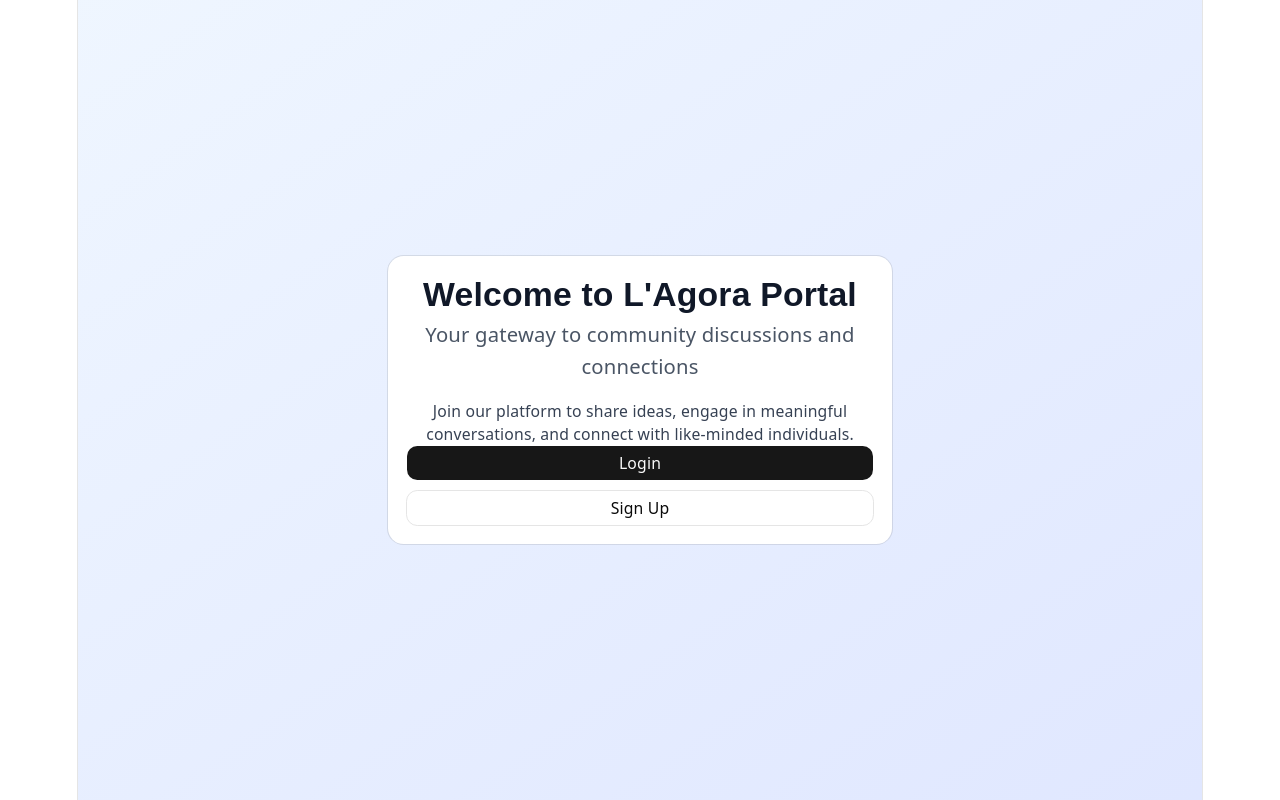
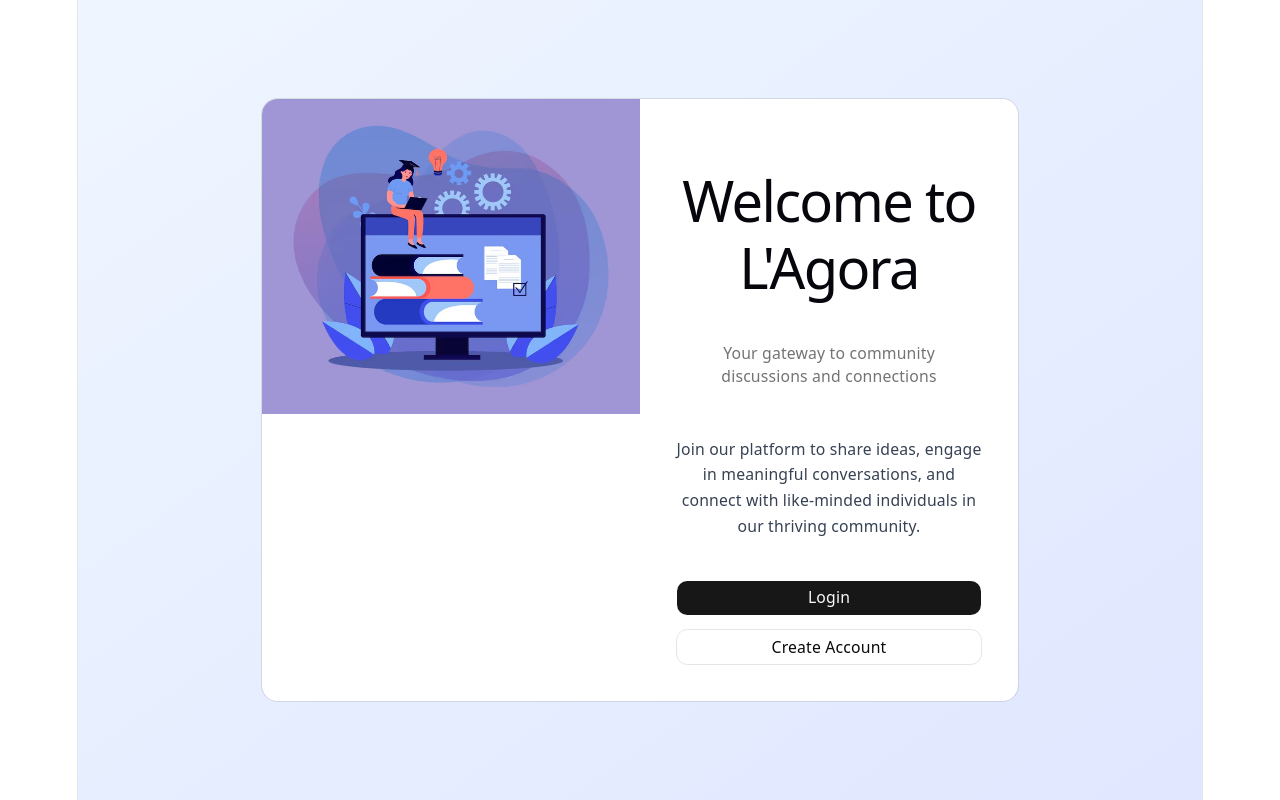
Before and after one commit to sarragobji/L-Agora-Portal, a React (Vite) app in the folder agora_front/agora-front/: page / in a window 1280 px wide. Built offline with nearby package versions, Linux system fonts and the light colour scheme.

Commit message:
updated homepage template

```diff
--- a/agora_front/agora-front/src/pages/Homepage.jsx
+++ b/agora_front/agora-front/src/pages/Homepage.jsx
@@ -1,31 +1,53 @@
 import { Link } from 'react-router-dom';
+import { cn } from '../lib/utils';
 import { Button } from '../components/ui/button';
-import { Card, CardContent, CardDescription, CardHeader, CardTitle } from '../components/ui/card';
+import { Card, CardContent } from '../components/ui/card';
+import {
+  Field,
+  FieldGroup,
+  FieldLabel,
+} from '../components/ui/field';
+import agoraImage from '../assets/register_img.png';
 
 export default function Homepage() {
   return (
     <div className="min-h-screen bg-gradient-to-br from-blue-50 to-indigo-100 flex items-center justify-center p-4">
-      <Card className="w-full max-w-md">
-        <CardHeader className="text-center">
-          <CardTitle className="text-3xl font-bold text-gray-900">Welcome to L'Agora Portal</CardTitle>
-          <CardDescription className="text-lg text-gray-600">
+      <div className={cn("flex flex-col gap-6 w-full max-w-2xl")}>
+        <Card className="overflow-hidden p-0">
+          <CardContent className="grid p-0 md:grid-cols-2">
+            <img
+              src={agoraImage}
+              alt="L'Agora Portal"
+              className="hidden md:block object-cover"
+            />
+            <div className="p-6 md:p-8 flex flex-col justify-center">
+              <FieldGroup>
+                <div className="flex flex-col items-center gap-2 text-center mb-6">
+                  <h1 className="text-3xl font-bold text-gray-900">Welcome to L'Agora</h1>
+                  <p className="text-sm text-balance text-muted-foreground">
                     Your gateway to community discussions and connections
-          </CardDescription>
-        </CardHeader>
-        <CardContent className="space-y-4">
-          <p className="text-center text-gray-700">
-            Join our platform to share ideas, engage in meaningful conversations, and connect with like-minded individuals.
                   </p>
-          <div className="flex flex-col space-y-2">
-            <Link to="/login">
+                </div>
+
+                <Field>
+                  <p className="text-center text-gray-700 text-sm leading-relaxed">
+                    Join our platform to share ideas, engage in meaningful conversations, and connect with like-minded individuals in our thriving community.
+                  </p>
+                </Field>
+
+                <div className="flex flex-col gap-3 pt-4">
+                  <Link to="/login" className="w-full">
                     <Button className="w-full">Login</Button>
                   </Link>
-            <Link to="/register">
-              <Button variant="outline" className="w-full">Sign Up</Button>
+                  <Link to="/register" className="w-full">
+                    <Button variant="outline" className="w-full">Create Account</Button>
                   </Link>
+                </div>
+              </FieldGroup>
             </div>
           </CardContent>
         </Card>
       </div>
+    </div>
   );
 }
```
Lines whose indentation alone changed are shown as unchanged.
